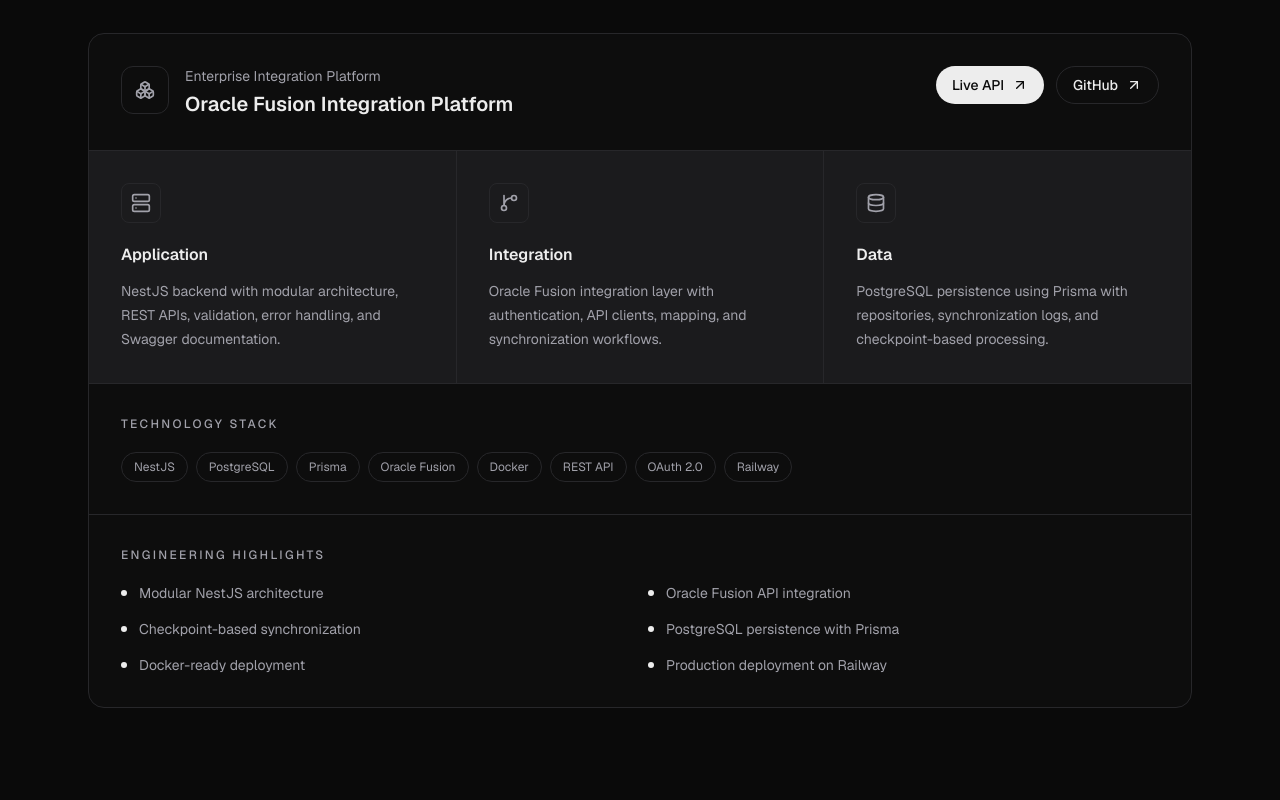
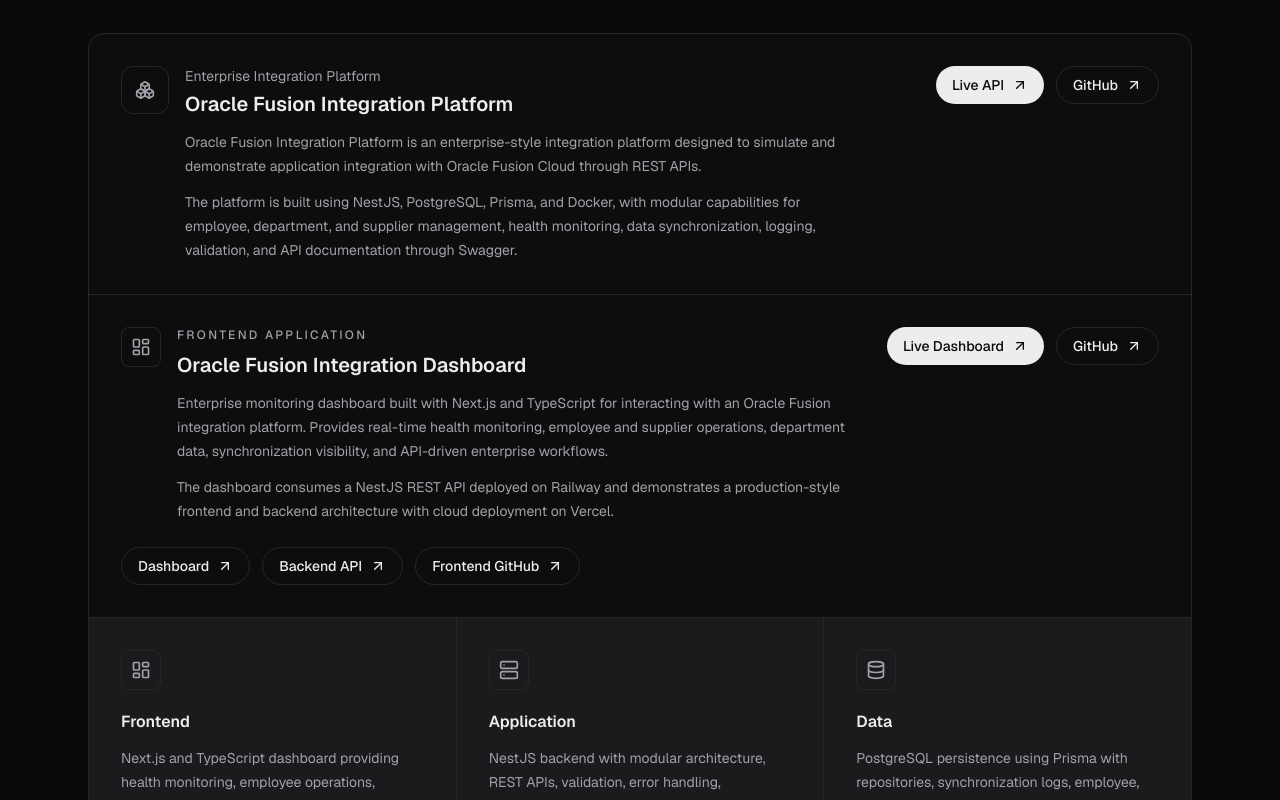
Before and after one commit to fauzirahman/fauzi-rahman-portfolio, a Next.js app: page / in a window 1280 px wide. Shown: the part 2820-3620 px from the top of the page. Built offline with nearby package versions, Linux system fonts and the light colour scheme; no server answers.

Commit message:
docs: update Oracle Fusion project description

```diff
--- a/components/projects.tsx
+++ b/components/projects.tsx
@@ -5,10 +5,14 @@
   Boxes,
   Database,
   GitBranch,
+  LayoutDashboard,
   Server,
 } from "lucide-react";
 
 const technologies = [
+  "Next.js",
+  "React",
+  "TypeScript",
   "NestJS",
   "PostgreSQL",
   "Prisma",
@@ -16,6 +20,7 @@
   "Docker",
   "REST API",
   "OAuth 2.0",
+  "Vercel",
   "Railway",
 ];
 
@@ -23,7 +28,8 @@
   return (
     <section id="projects" className="border-t border-border/60">
       <div className="mx-auto max-w-6xl px-6 py-32">
-        <div className="max-w-2xl">
+        {/* Section Header */}
+        <div className="max-w-3xl">
           <p className="text-sm font-medium uppercase tracking-[0.25em] text-muted">
             Featured Project
           </p>
@@ -34,15 +40,18 @@
 
           <p className="mt-6 text-lg leading-8 text-muted">
             An enterprise-style integration platform designed to demonstrate
-            reliable synchronization between application services,
-            PostgreSQL, and Oracle Fusion APIs.
+            reliable synchronization between application services, PostgreSQL,
+            and Oracle Fusion APIs, with a production-style monitoring dashboard
+            built with Next.js and TypeScript.
           </p>
         </div>
 
+        {/* Main Project Card */}
         <div className="mt-12 overflow-hidden rounded-2xl border border-border bg-surface/50">
-          {/* Project header */}
+          {/* Platform Header */}
           <div className="border-b border-border p-6 sm:p-8">
             <div className="flex flex-col gap-6 lg:flex-row lg:items-start lg:justify-between">
+              {/* Project Identity */}
               <div className="flex gap-4">
                 <div className="flex h-12 w-12 shrink-0 items-center justify-center rounded-xl border border-border">
                   <Boxes className="h-5 w-5 text-muted" />
@@ -56,10 +65,26 @@
                   <h3 className="mt-1 text-xl font-semibold">
                     Oracle Fusion Integration Platform
                   </h3>
+
+                  <p className="mt-3 max-w-2xl text-sm leading-6 text-muted">
+                    Oracle Fusion Integration Platform is an enterprise-style
+                    integration platform designed to simulate and demonstrate
+                    application integration with Oracle Fusion Cloud through
+                    REST APIs.
+                  </p>
+
+                  <p className="mt-3 max-w-2xl text-sm leading-6 text-muted">
+                    The platform is built using NestJS, PostgreSQL, Prisma, and
+                    Docker, with modular capabilities for employee, department,
+                    and supplier management, health monitoring, data
+                    synchronization, logging, validation, and API documentation
+                    through Swagger.
+                  </p>
                 </div>
               </div>
 
-              <div className="flex flex-wrap gap-3">
+              {/* Platform Links */}
+              <div className="flex shrink-0 flex-wrap gap-3">
                 <a
                   href="https://oracle-fusion-integration-platform-production-755e.up.railway.app/api"
                   target="_blank"
@@ -83,28 +108,120 @@
             </div>
           </div>
 
+          {/* Dashboard */}
+          <div className="border-b border-border p-6 sm:p-8">
+            <div className="flex flex-col gap-6 lg:flex-row lg:items-start lg:justify-between">
+              {/* Dashboard Identity */}
+              <div className="flex gap-4">
+                <div className="flex h-10 w-10 shrink-0 items-center justify-center rounded-lg border border-border">
+                  <LayoutDashboard className="h-5 w-5 text-muted" />
+                </div>
+
+                <div className="max-w-3xl">
+                  <p className="text-xs font-medium uppercase tracking-[0.2em] text-muted">
+                    Frontend Application
+                  </p>
+
+                  <h3 className="mt-2 text-xl font-semibold">
+                    Oracle Fusion Integration Dashboard
+                  </h3>
+
+                  <p className="mt-3 text-sm leading-6 text-muted">
+                    Enterprise monitoring dashboard built with Next.js and
+                    TypeScript for interacting with an Oracle Fusion integration
+                    platform. Provides real-time health monitoring, employee and
+                    supplier operations, department data, synchronization
+                    visibility, and API-driven enterprise workflows.
+                  </p>
+
+                  <p className="mt-3 text-sm leading-6 text-muted">
+                    The dashboard consumes a NestJS REST API deployed on Railway
+                    and demonstrates a production-style frontend and backend
+                    architecture with cloud deployment on Vercel.
+                  </p>
+                </div>
+              </div>
+
+              {/* Dashboard Links */}
+              <div className="flex shrink-0 flex-wrap gap-3">
+                <a
+                  href="https://oracle-fusion-integration-dashboard.vercel.app/"
+                  target="_blank"
+                  rel="noopener noreferrer"
+                  className="inline-flex items-center gap-2 rounded-full bg-foreground px-4 py-2 text-sm font-medium text-background transition-transform hover:-translate-y-0.5"
+                >
+                  Live Dashboard
+                  <ArrowUpRight className="h-4 w-4" />
+                </a>
+
+                <a
+                  href="https://github.com/fauzirahman/oracle-fusion-integration-dashboard"
+                  target="_blank"
+                  rel="noopener noreferrer"
+                  className="inline-flex items-center gap-2 rounded-full border border-border px-4 py-2 text-sm font-medium transition-colors hover:bg-surface-hover"
+                >
+                  GitHub
+                  <ArrowUpRight className="h-4 w-4" />
+                </a>
+              </div>
+            </div>
+
+            {/* Dashboard Resources */}
+            <div className="mt-6 flex flex-wrap gap-3">
+              <a
+                href="https://oracle-fusion-integration-dashboard.vercel.app/"
+                target="_blank"
+                rel="noopener noreferrer"
+                className="inline-flex items-center gap-2 rounded-full border border-border px-4 py-2 text-sm font-medium transition-colors hover:bg-surface-hover"
+              >
+                Dashboard
+                <ArrowUpRight className="h-4 w-4" />
+              </a>
+
+              <a
+                href="https://oracle-fusion-integration-platform-production-755e.up.railway.app/api"
+                target="_blank"
+                rel="noopener noreferrer"
+                className="inline-flex items-center gap-2 rounded-full border border-border px-4 py-2 text-sm font-medium transition-colors hover:bg-surface-hover"
+              >
+                Backend API
+                <ArrowUpRight className="h-4 w-4" />
+              </a>
+
+              <a
+                href="https://github.com/fauzirahman/oracle-fusion-integration-dashboard"
+                target="_blank"
+                rel="noopener noreferrer"
+                className="inline-flex items-center gap-2 rounded-full border border-border px-4 py-2 text-sm font-medium transition-colors hover:bg-surface-hover"
+              >
+                Frontend GitHub
+                <ArrowUpRight className="h-4 w-4" />
+              </a>
+            </div>
+          </div>
+
           {/* Architecture */}
           <div className="grid gap-px bg-border lg:grid-cols-3">
             <ArchitectureCard
-              icon={<Server className="h-5 w-5" />}
-              title="Application"
-              description="NestJS backend with modular architecture, REST APIs, validation, error handling, and Swagger documentation."
+              icon={<LayoutDashboard className="h-5 w-5" />}
+              title="Frontend"
+              description="Next.js and TypeScript dashboard providing health monitoring, employee operations, supplier operations, department data, and API-driven enterprise workflows."
             />
 
             <ArchitectureCard
-              icon={<GitBranch className="h-5 w-5" />}
-              title="Integration"
-              description="Oracle Fusion integration layer with authentication, API clients, mapping, and synchronization workflows."
+              icon={<Server className="h-5 w-5" />}
+              title="Application"
+              description="NestJS backend with modular architecture, REST APIs, validation, error handling, synchronization workflows, and Swagger documentation."
             />
 
             <ArchitectureCard
               icon={<Database className="h-5 w-5" />}
               title="Data"
-              description="PostgreSQL persistence using Prisma with repositories, synchronization logs, and checkpoint-based processing."
+              description="PostgreSQL persistence using Prisma with repositories, synchronization logs, employee, department, and supplier data."
             />
           </div>
 
-          {/* Technologies */}
+          {/* Technology Stack */}
           <div className="border-t border-border p-6 sm:p-8">
             <p className="text-xs font-medium uppercase tracking-[0.2em] text-muted">
               Technology Stack
@@ -122,19 +239,23 @@
             </div>
           </div>
 
-          {/* Engineering highlights */}
+          {/* Engineering Highlights */}
           <div className="border-t border-border p-6 sm:p-8">
             <p className="text-xs font-medium uppercase tracking-[0.2em] text-muted">
               Engineering Highlights
             </p>
 
             <div className="mt-5 grid gap-4 sm:grid-cols-2">
+              <Highlight text="Next.js enterprise monitoring dashboard" />
               <Highlight text="Modular NestJS architecture" />
               <Highlight text="Oracle Fusion API integration" />
               <Highlight text="Checkpoint-based synchronization" />
               <Highlight text="PostgreSQL persistence with Prisma" />
+              <Highlight text="REST API and Swagger documentation" />
               <Highlight text="Docker-ready deployment" />
-              <Highlight text="Production deployment on Railway" />
+              <Highlight text="Frontend deployment on Vercel" />
+              <Highlight text="Backend deployment on Railway" />
+              <Highlight text="CORS-enabled frontend/backend integration" />
             </div>
           </div>
         </div>
@@ -160,7 +281,9 @@
 
       <h3 className="mt-5 font-semibold">{title}</h3>
 
-      <p className="mt-3 text-sm leading-6 text-muted">{description}</p>
+      <p className="mt-3 text-sm leading-6 text-muted">
+        {description}
+      </p>
     </article>
   );
 }
```
